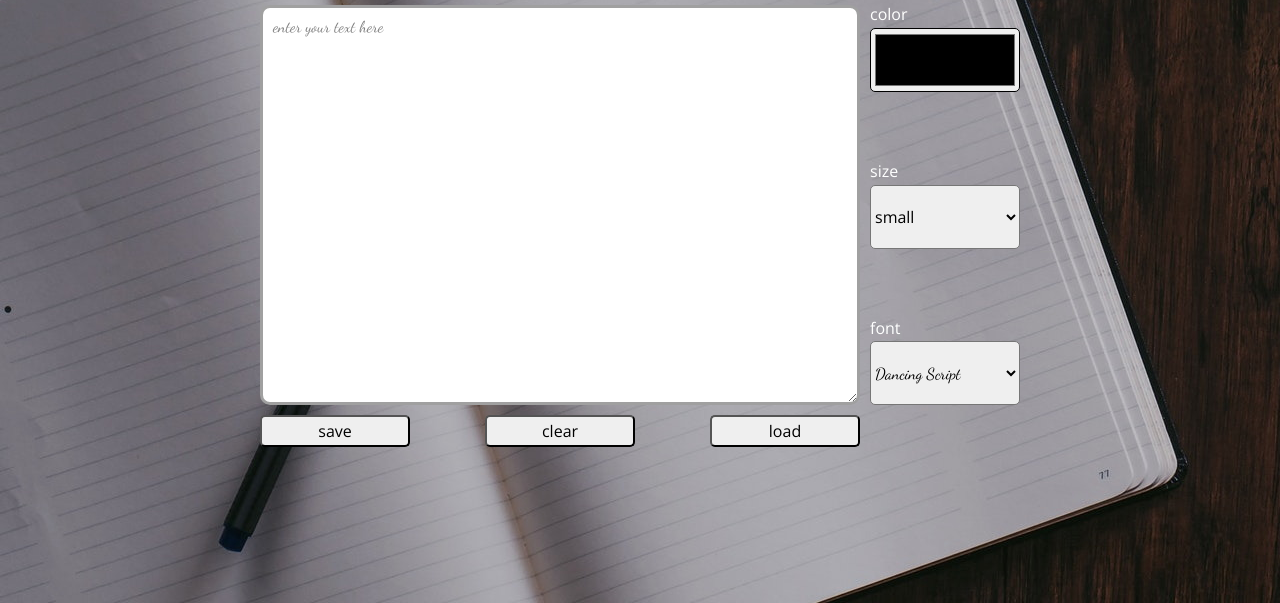
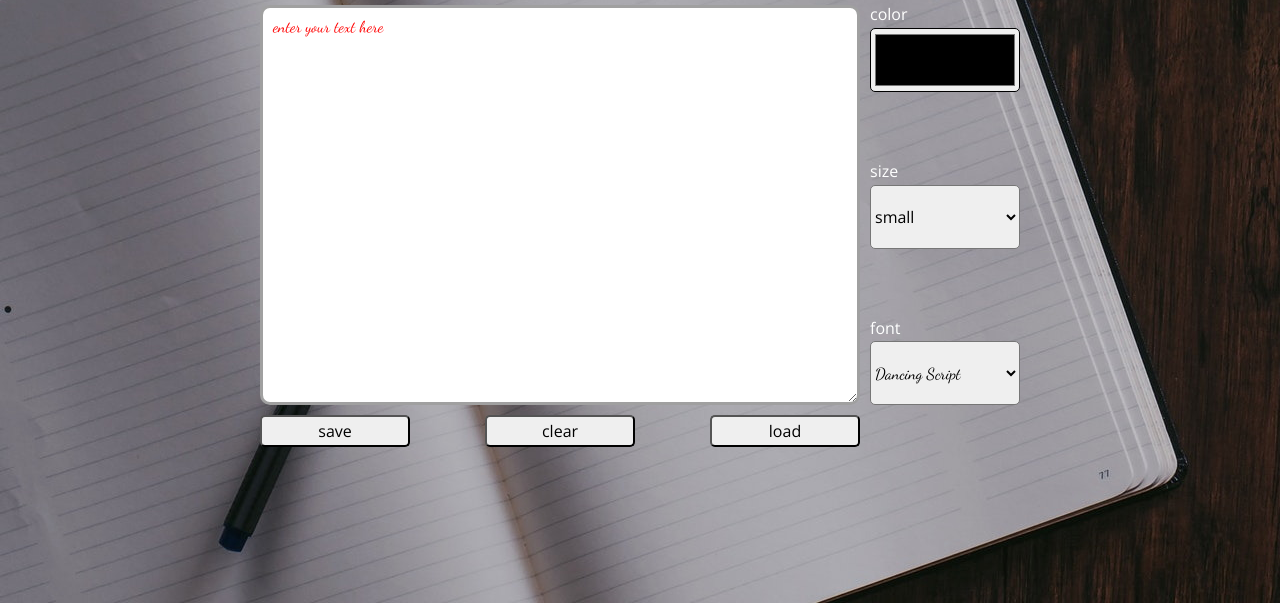
Before and after one commit to dorotapindur/notepad, a website built with webpack: page src/pages/index.html in a window 1280 px wide. Shown: the part 197-800 px from the top of the page. Built offline with nearby package versions, Linux system fonts and the light colour scheme.

Commit message:
red placeholder

```diff
--- a/src/scss/main.scss
+++ b/src/scss/main.scss
@@ -57,7 +57,6 @@ body {
   font-family: var(--font);
   font-size: var(--size);
   &::placeholder {
-    color: var(--color);
-    opacity: 50%;
+    color: red;
   }
 }
```
